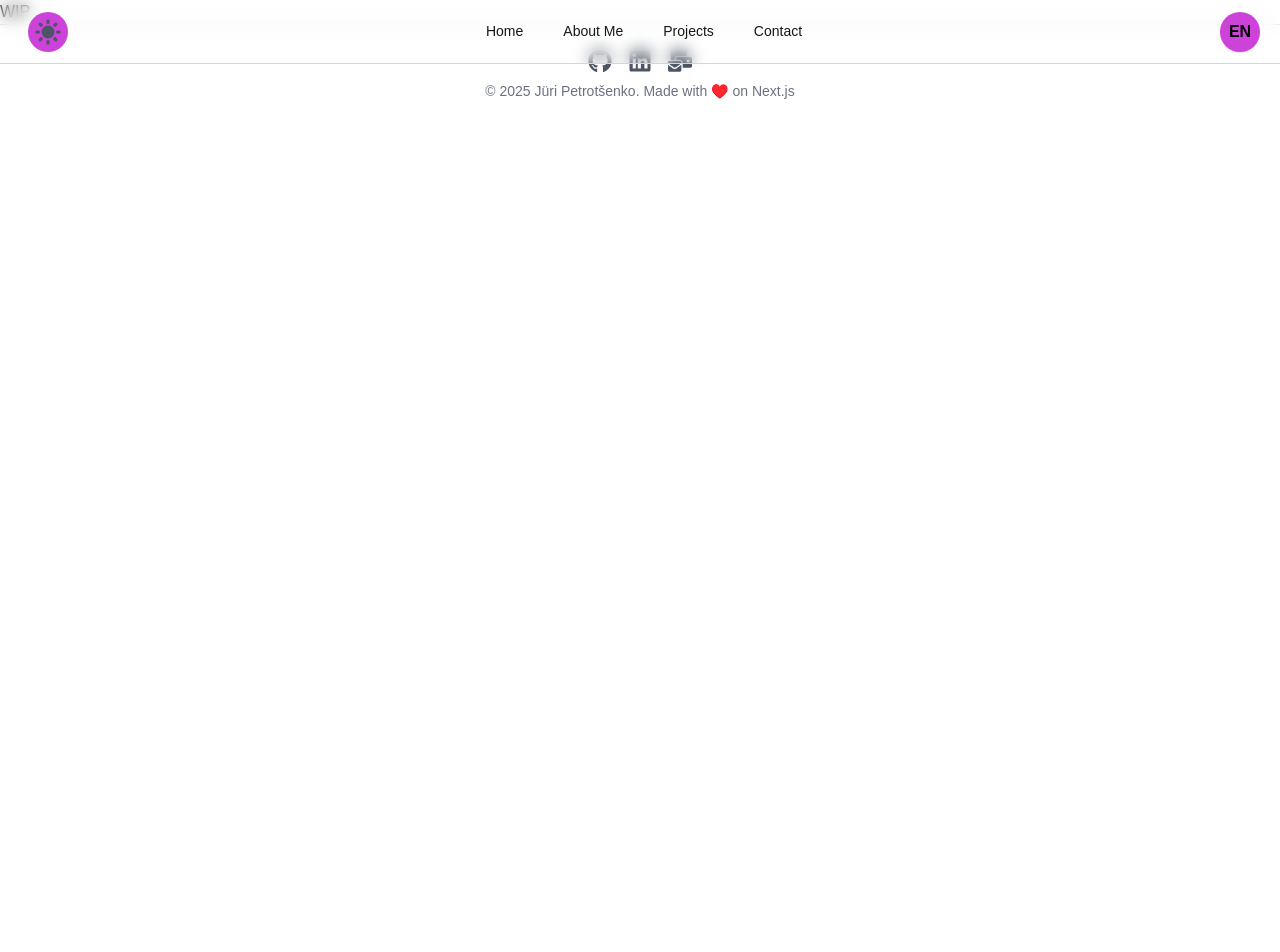
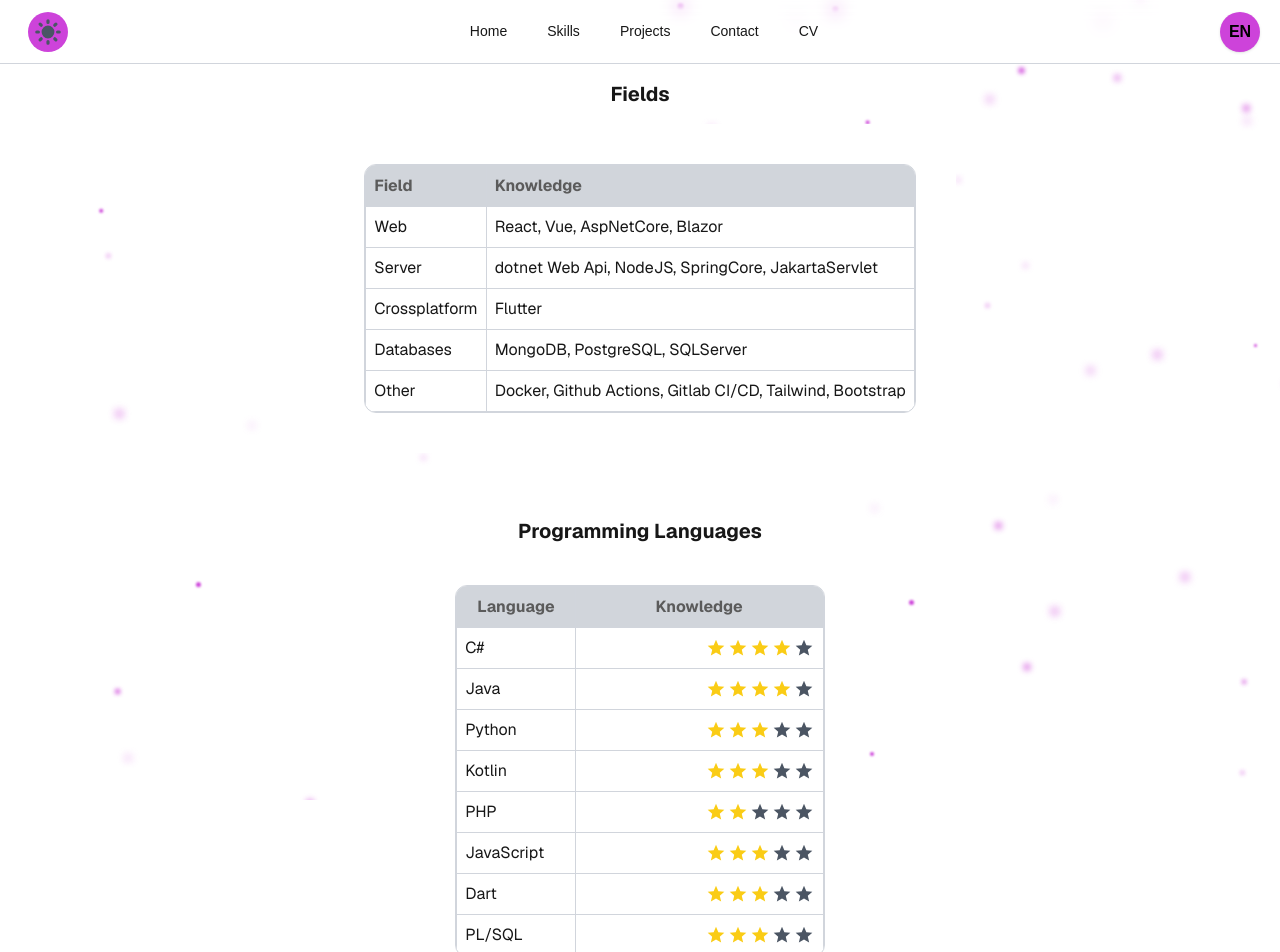
Before and after one commit to Harvar3105/Harvar3105.github.io, a Next.js app: page /en/about in a window 1280 px wide. Shown: the top 952 px of the page. Before the commit the page ends 800 px from the top, so only its background shows below. Built offline with nearby package versions, Linux system fonts and the light colour scheme.

Commit message:
Some content for Skills section. About me renamed to Skills.

```diff
--- a/messages/en.json
+++ b/messages/en.json
@@ -1,9 +1,10 @@
 {
   "Navigation": {
     "home": "Home",
-    "about": "About Me",
+    "about": "Skills",
     "projects": "Projects",
-    "contact": "Contact"
+    "contact": "Contact",
+    "cv": "CV"
   },
   "Footer": {
     "authorship": "© 2025 Jüri Petrotšenko. Made with ♥️ on Next.js"
--- a/messages/ru.json
+++ b/messages/ru.json
@@ -1,9 +1,10 @@
 {
   "Navigation": {
     "home": "Главная",
-    "about": "О себе",
+    "about": "Навыки",
     "projects": "Проекты",
-    "contact": "Контакты"
+    "contact": "Контакты",
+    "cv": "CV"
   },
   "Footer": {
     "authorship": "© 2025 Jüri Petrotšenko. Сделано с ♥️ на Next.js"
--- a/src/app/[locale]/about/page.tsx
+++ b/src/app/[locale]/about/page.tsx
@@ -1,13 +1,143 @@
 import {use} from 'react';
 import {setRequestLocale} from 'next-intl/server';
+import Fireflies from '@/components/animations/fireflies';
+import StarRating from '@/components/widgets/StarRating';
 
 export default function About({params}: {params: Promise<{locale: string}>;}) {
     const {locale} = use(params);
     setRequestLocale(locale);
 
     return (
-        <div>
-            <h1>WIP</h1>
+    <div className='items-center justify-items-center min-h-screen p-8 pb-20 gap-16 sm:p-20 font-[family-name:var(--font-geist-sans)]'>
+        <h1 className="text-xl font-bold mb-4">Fields</h1>
+
+        <div className='p-10 bg-[var(--background)]'>
+            <div className="overflow-hidden rounded-xl border border-[var(--border)]">
+                <table className='table-auto w-full text-left border-collapse'>
+                    <thead className='bg-[var(--hover-background)] text-[var(--hover-text)]'>
+                        <tr>
+                            <th className='border border-[var(--border)] p-2'>Field</th>
+                            <th className='border border-[var(--border)] p-2'>Knowledge</th>
+                        </tr>
+                    </thead>
+                    <tbody>
+                        <tr>
+                            <td className='border border-[var(--border)] p-2'>Web</td>
+                            <td className='border border-[var(--border)] p-2'>React, Vue, AspNetCore, Blazor</td>
+                            {/* TODO: change all frameworks to icons and logos? */}
+                        </tr>
+                        <tr>
+                            <td className='border border-[var(--border)] p-2'>Server</td>
+                            <td className='border border-[var(--border)] p-2'>dotnet Web Api, NodeJS, SpringCore, JakartaServlet</td>
+                        </tr>
+                        <tr>
+                            <td className='border border-[var(--border)] p-2'>Crossplatform</td>
+                            <td className='border border-[var(--border)] p-2'>Flutter</td>
+                        </tr>
+                        <tr>
+                            <td className='border border-[var(--border)] p-2'>Databases</td>
+                            <td className='border border-[var(--border)] p-2'>MongoDB, PostgreSQL, SQLServer</td>
+                        </tr>
+                        <tr>
+                            <td className='border border-[var(--border)] p-2'>Other</td>
+                            <td className='border border-[var(--border)] p-2'>Docker, Github Actions, Gitlab CI/CD, Tailwind, Bootstrap</td>
+                        </tr>
+                    </tbody>
+                </table>
+            </div>
         </div>
+
+        <h1 className="text-xl font-bold mt-16">Programming Languages</h1>
+
+        <div className='p-10 bg-[var(--background)]'>
+            <div className="overflow-hidden rounded-xl border border-[var(--border)]">
+                <table className='table-auto w-full text-left border-collapse'>
+                    <thead className='bg-[var(--hover-background)] text-[var(--hover-text)]'>
+                        <tr>
+                            <th className='border border-[var(--border)] p-2 px-5'>Language</th>
+                            <th className='border border-[var(--border)] p-2 px-20'>Knowledge</th>
+                        </tr>
+                    </thead>
+                    <tbody>
+                        <tr>
+                            <td className='border border-[var(--border)] p-2'>C#</td>
+                            <td className='border border-[var(--border)] p-2'>
+                                <div className="flex justify-end">
+                                    <StarRating total={5} filled={4} isLtr={true}/>
+                                </div>
+                            </td>
+                            {/* TODO: change all frameworks to icons and logos? */}
+                        </tr>
+                        <tr>
+                            <td className='border border-[var(--border)] p-2'>Java</td>
+                            <td className='border border-[var(--border)] p-2'>
+                                <div className="flex justify-end">
+                                    <StarRating total={5} filled={4} isLtr={true}/>
+                                </div>
+                            </td>
+                            {/* TODO: change all frameworks to icons and logos? */}
+                        </tr>
+                        <tr>
+                            <td className='border border-[var(--border)] p-2'>Python</td>
+                            <td className='border border-[var(--border)] p-2'>
+                                <div className="flex justify-end">
+                                    <StarRating total={5} filled={3} isLtr={true}/>
+                                </div>
+                            </td>
+                            {/* TODO: change all frameworks to icons and logos? */}
+                        </tr>
+                        <tr>
+                            <td className='border border-[var(--border)] p-2'>Kotlin</td>
+                            <td className='border border-[var(--border)] p-2'>
+                                <div className="flex justify-end">
+                                    <StarRating total={5} filled={3} isLtr={true}/>
+                                </div>
+                            </td>
+                            {/* TODO: change all frameworks to icons and logos? */}
+                        </tr>
+                        <tr>
+                            <td className='border border-[var(--border)] p-2'>PHP</td>
+                            <td className='border border-[var(--border)] p-2'>
+                                <div className="flex justify-end">
+                                    <StarRating total={5} filled={2} isLtr={true}/>
+                                </div>
+                            </td>
+                            {/* TODO: change all frameworks to icons and logos? */}
+                        </tr>
+                        <tr>
+                            <td className='border border-[var(--border)] p-2'>JavaScript</td>
+                            <td className='border border-[var(--border)] p-2'>
+                                <div className="flex justify-end">
+                                    <StarRating total={5} filled={3} isLtr={true}/>
+                                </div>
+                            </td>
+                            {/* TODO: change all frameworks to icons and logos? */}
+                        </tr>
+                        <tr>
+                            <td className='border border-[var(--border)] p-2'>Dart</td>
+                            <td className='border border-[var(--border)] p-2'>
+                                <div className="flex justify-end">
+                                    <StarRating total={5} filled={3} isLtr={true}/>
+                                </div>
+                            </td>
+                            {/* TODO: change all frameworks to icons and logos? */}
+                        </tr>
+                        <tr>
+                            <td className='border border-[var(--border)] p-2'>PL/SQL</td>
+                            <td className='border border-[var(--border)] p-2'>
+                                <div className="flex justify-end">
+                                    <StarRating total={5} filled={3} isLtr={true}/>
+                                </div>
+                            </td>
+                            {/* TODO: change all frameworks to icons and logos? */}
+                        </tr>
+                    </tbody>
+                </table>
+            </div>
+        </div>
+
+        <Fireflies count={50} />
+    </div>
     );
+
 }
--- /dev/null
+++ b/src/app/[locale]/cv/page.tsx
@@ -0,0 +1,13 @@
+import { setRequestLocale } from "next-intl/server";
+import { use } from "react";
+
+export default function CV({params}: {params: Promise<{locale: string}>;}){
+    const {locale} = use(params);
+    setRequestLocale(locale);
+
+    return(
+        <div>
+            <h1>WIP</h1>
+        </div>
+    );
+}
--- a/src/app/[locale]/page.tsx
+++ b/src/app/[locale]/page.tsx
@@ -10,12 +10,9 @@
     <div className="items-center justify-items-center min-h-screen p-8 pb-20 gap-16 sm:p-20 font-[family-name:var(--font-geist-sans)]">
 
       <div className="relative w-full h-100">
-        {/* <h3 class absolute>
-          Recent Bachelor's graduate in IT Systems development
-        </h3> */}
         <span className="absolute bottom-0 left-10">
-          <h3 className="text-2xl">
-            Recent Bachelor`&#39;`s graduate in IT Systems Development
+          <h3 className="text-xl">
+            Recent Bachelor&#39;s graduate in IT Systems Development
           </h3>
           <h1 className="text-6xl font-bold">
             Jüri Petrotsenko
--- a/src/app/globals.css
+++ b/src/app/globals.css
@@ -12,6 +12,8 @@
   --hover-text: #5b5b5b;
   --grey-icons: #4b5563;
   --border: #d1d5dc;
+  --star: #facc15;
+  --unstar: var(--grey-icons);
 }
 
 /* Dark theme. Overrides root */
--- a/src/components/layouts/Header.tsx
+++ b/src/components/layouts/Header.tsx
@@ -51,6 +51,11 @@
                             {t('contact')}
                         </Link>
                     </li>
+                    <li>
+                        <Link href="/cv" className={navButtonsStyle}>
+                            {t('cv')}
+                        </Link>
+                    </li>
                     </ul>
                     <LanguageSwitcher/>
                 </nav>
--- /dev/null
+++ b/src/components/widgets/StarRating.tsx
@@ -0,0 +1,40 @@
+import React from 'react';
+
+type StarRatingProps = {
+  total: number;
+  filled: number;
+  isLtr?: boolean;
+  size?: number;
+};
+
+export default function StarRating({
+  total,
+  filled,
+  isLtr = true,
+  size = 20,
+}: StarRatingProps) {
+  const stars = Array.from({ length: total }, (_, i) => {
+    const index = !isLtr ? total - 1 - i : i;
+    const isFilled = index < filled;
+
+    return (
+      <svg
+        key={i}
+        xmlns="http://www.w3.org/2000/svg"
+        viewBox="0 0 24 24"
+        fill={isFilled ? 'var(--star)' : 'var(--unstar)'}
+        width={size}
+        height={size}
+        className="inline-block mx-[1px]"
+      >
+        <path d="M12 17.27L18.18 21 16.54 13.97 22 9.24l-7.19-.61L12 2 9.19 8.63 2 9.24l5.46 4.73L5.82 21z" />
+      </svg>
+    );
+  });
+
+  return (
+    <div className="flex">
+      {stars}
+    </div>
+  );
+}
```
